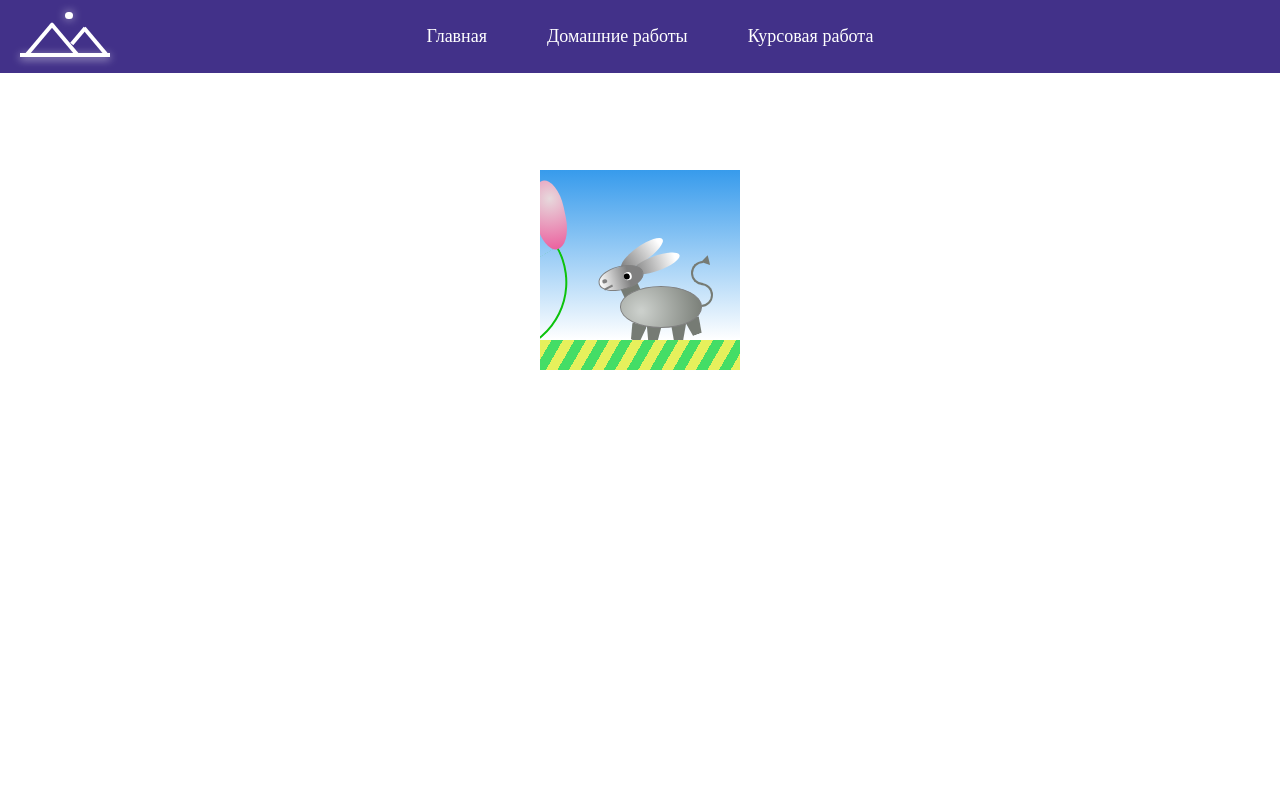
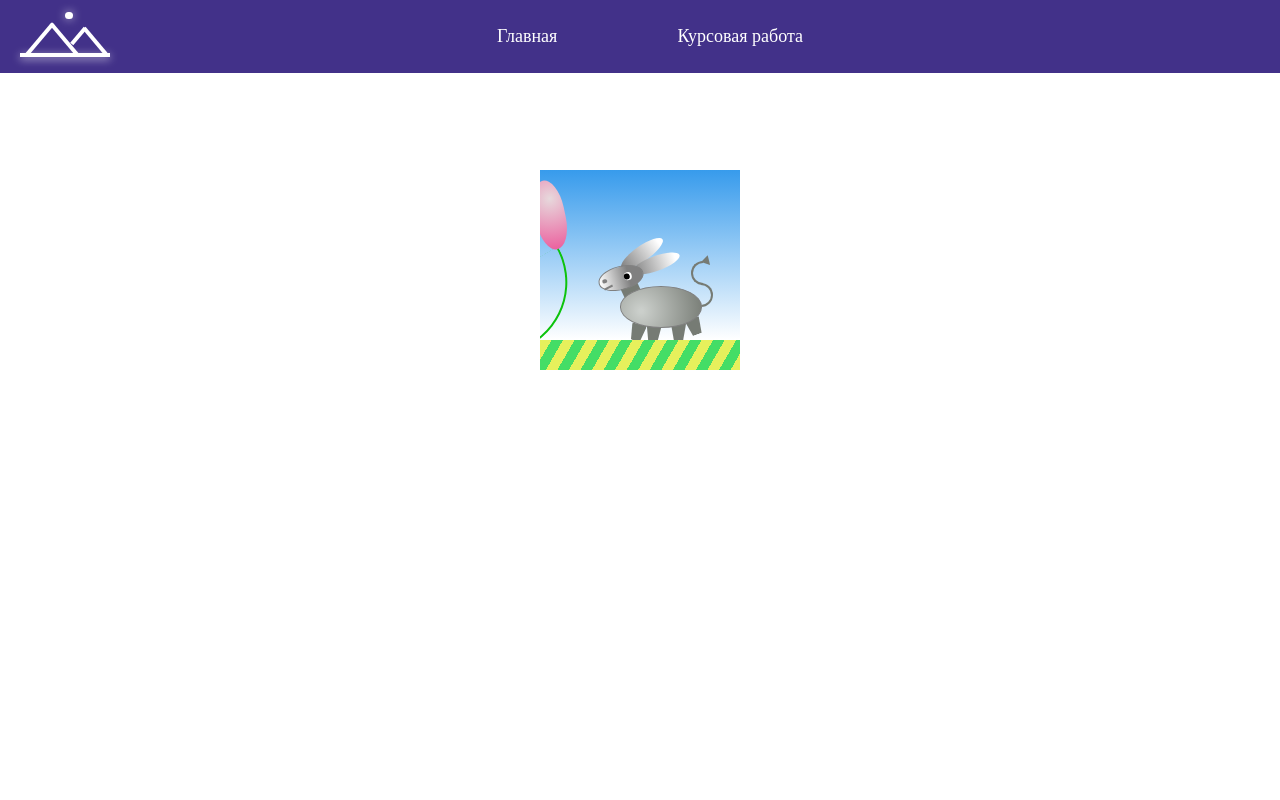
Before and after one commit to juliepetrova123/site-petrova-julia, a React (Create React App) app: page /homework-first in a window 1280 px wide. Shown: the top 800 px of the page. Built offline with nearby package versions, Linux system fonts and the light colour scheme.

Commit message:
fix hashrouter3

```diff
--- a/src/components/menu/menu.js
+++ b/src/components/menu/menu.js
@@ -1,5 +1,6 @@
 import React, { useState } from 'react';
 import './style.css';
+import {useNavigate} from 'react-router-dom'
 
 const Menu = () => {
     const [isMenuOpen, setIsMenuOpen] = useState(false);
@@ -7,6 +8,8 @@ const Menu = () => {
     const toggleMenu = () => {
         setIsMenuOpen(!isMenuOpen);
     };
+
+    let navigate = useNavigate()
 
     return (
         <header>
@@ -22,7 +25,7 @@ const Menu = () => {
                 <nav>
                     <ul className="menu">
                         <li id={0}><a href="/site-petrova-julia">Главная</a></li>
-                        <li id={1}><a href="/site-petrova-julia/homeworks">Домашние работы</a></li>
+                        <li id={1} onClick={()=> navigate('/site-petrova-julia/homeworks')}></li>
                         <li id={2}><a href="/site-petrova-julia/curse-work">Курсовая работа</a></li>
                     </ul>
                 </nav>
```
